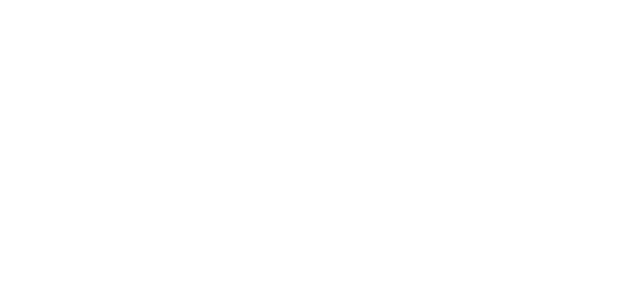
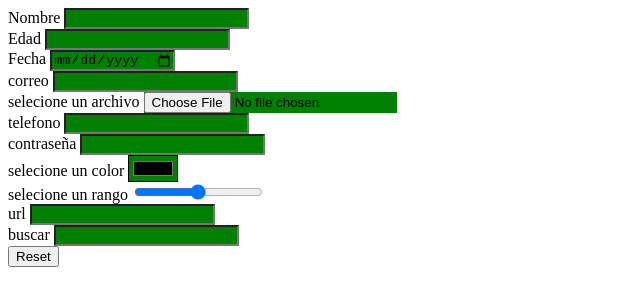
Before and after one commit to JhonAM04/ejemplo, a plain HTML site: page semana2/jueves/index.html in a window 1280 px wide. Shown: the whole page, without its empty margins (0-640 px from the left). Drawn offline with Linux system fonts and the light colour scheme.

Commit message:
Formularios

```diff
--- a/semana2/jueves/index.html
+++ b/semana2/jueves/index.html
@@ -3,9 +3,65 @@
 <head>
     <meta charset="UTF-8">
     <meta name="viewport" content="width=device-width, initial-scale=1.0">
-    <title>Document</title>
+    <title>Formulario</title>
+    <style>
+        input:valid {
+            background-color: green;
+        }
+        input:invalid{
+            background-color: red;
+        }
+    </style>
 </head>
 <body>
-
+    <form >
+        <div>
+            <label for="nombre">Nombre</label>
+            <input type="text" minlength="10" maxlength="20" name="nombre" id="nombre">
+        </div>
+        <div>
+            <label>Edad</label>
+            <input type="number">
+        </div>
+        <div>
+            <label>Fecha</label>
+            <input type="date">
+        </div>
+        <div>
+            <label>correo</label>
+            <input type="email">
+        </div>
+        <div>
+            <label>selecione un archivo</label>
+            <input type="file">
+        </div>
+        <div>
+            <label>telefono</label>
+            <input type="tel" maxlength="9">
+        </div>
+        <div>
+            <label>contraseña</label>
+            <input type="password" maxlength="9">
+        </div>
+        <div>
+            <label>selecione un color</label>
+            <input type="color">
+        </div>
+        <div>
+            <label>selecione un rango</label>
+            <input type="range">
+        </div>
+        <div>
+            <label>url</label>
+            <input type="url">
+        </div>
+        <div>
+            <label>buscar</label>
+            <input type="search">
+        </div>
+        <div>
+            <input type="reset">
+        </div>
+    </form>
 </body>
 </html>
```
